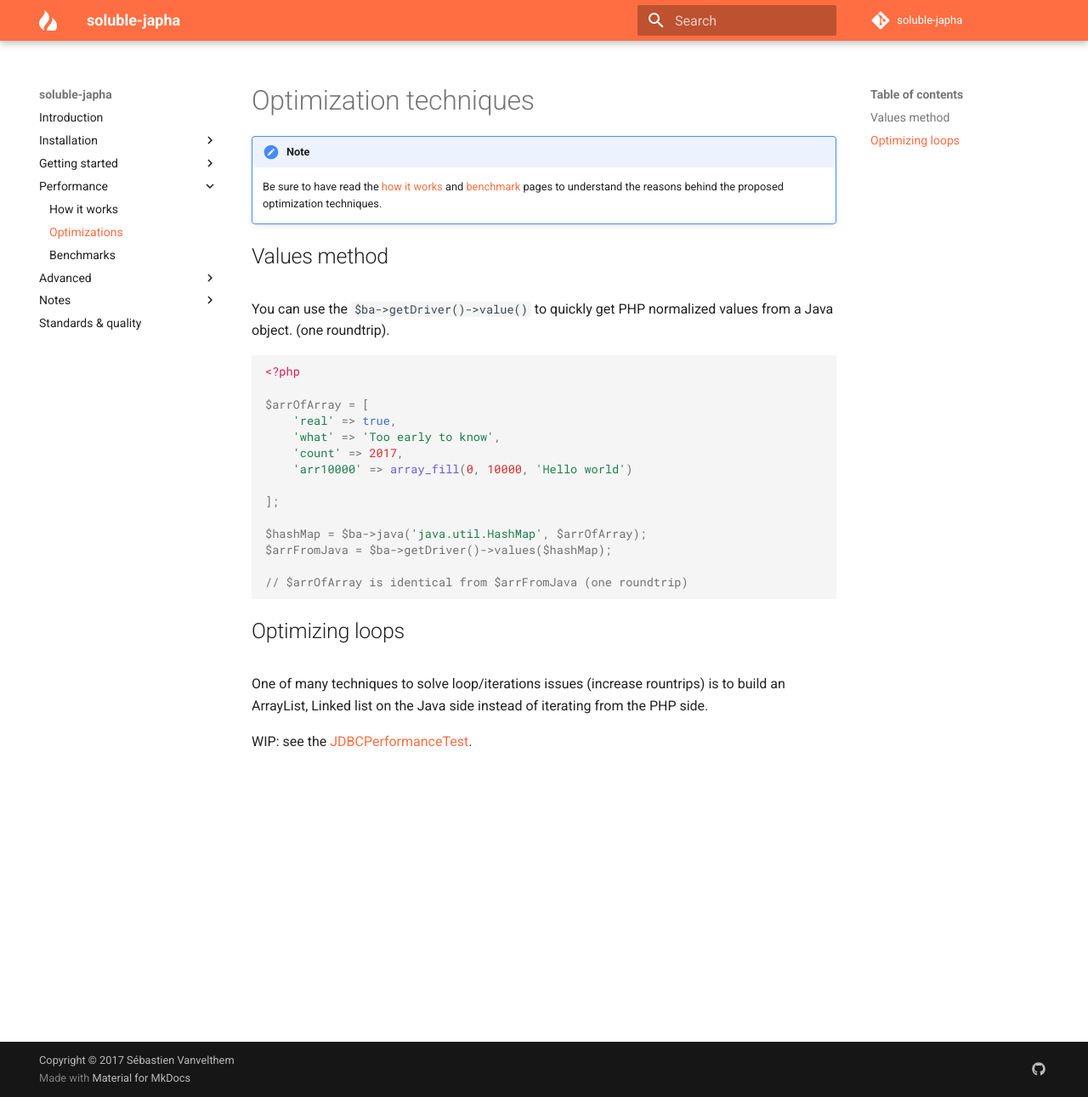
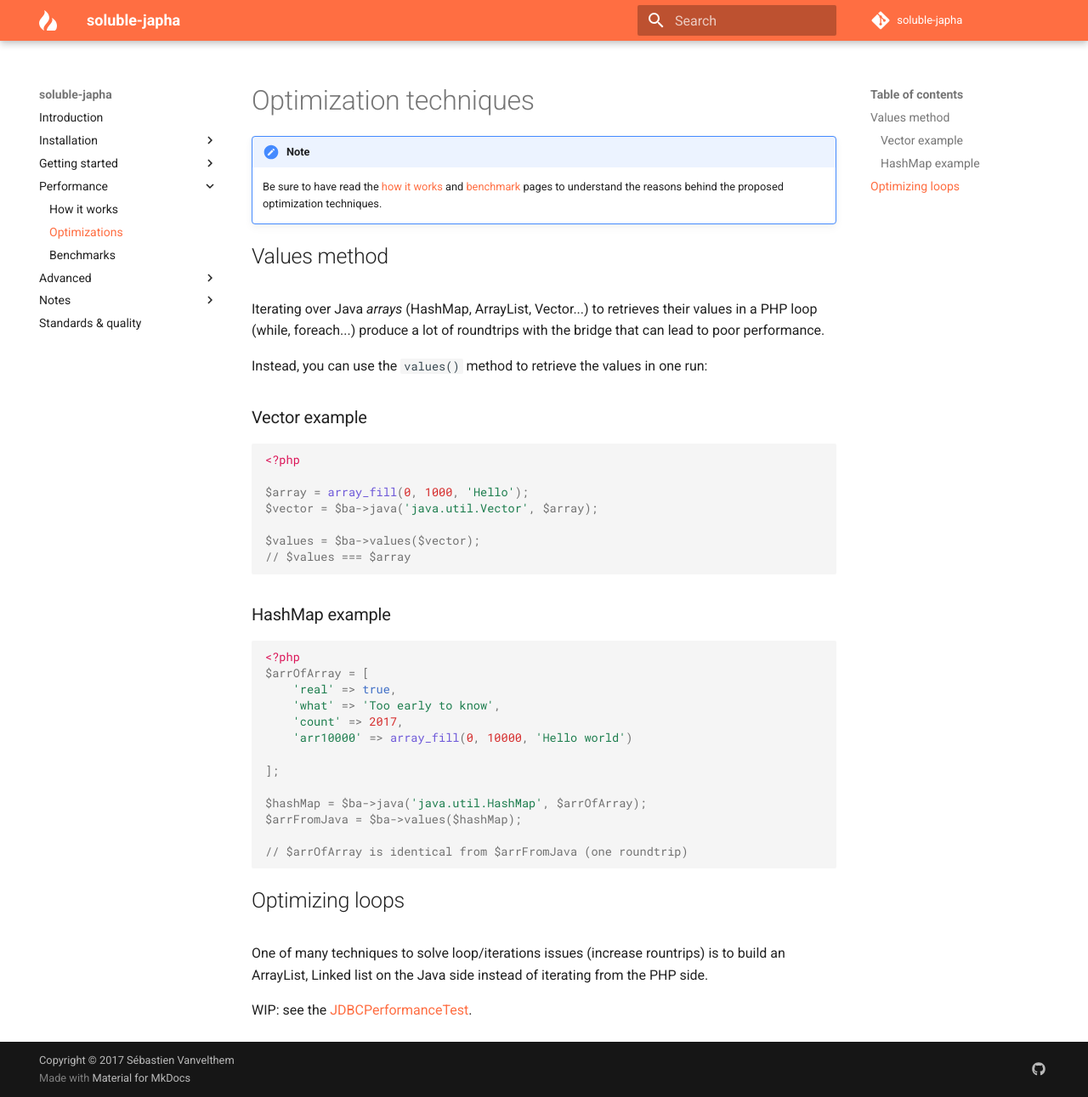
Before and after one commit to belgattitude/soluble-japha, an MkDocs documentation site: the page built from doc/language_optimizations.md, in a window 1280 px wide and 1291 px high. Shown: the whole window at 85% size. Built offline with MkDocs 1.6.1 and Material for MkDocs 9.7.7, drawn with Linux system fonts in a browser that asks for light colours; comment, search, counter and statistics services are not loaded; old or Windows-style settings are respelled for this version of MkDocs.

Commit message:
Exposing values() method, close #34

````diff
--- a/doc/language_optimizations.md
+++ b/doc/language_optimizations.md
@@ -7,11 +7,31 @@
 
 ## Values method
 
-You can use the `$ba->getDriver()->value()` to quickly get PHP normalized values from a Java object. (one roundtrip).
+Iterating over Java *arrays* (HashMap, ArrayList, Vector...) to retrieves
+their values in a PHP loop (while, foreach...) produce a lot of roundtrips
+with the bridge that can lead to poor performance.
+
+Instead, you can use the `values()` method to retrieve the values in one run:
+
+
+### Vector example
 
 ```php
 <?php
 
+$array = array_fill(0, 1000, 'Hello');
+$vector = $ba->java('java.util.Vector', $array);
+
+$values = $ba->values($vector);
+// $values === $array
+
+```
+
+### HashMap example
+
+
+```php
+<?php
 $arrOfArray = [
     'real' => true,
     'what' => 'Too early to know',
@@ -21,7 +41,7 @@ $arrOfArray = [
 ];
 
 $hashMap = $ba->java('java.util.HashMap', $arrOfArray);
-$arrFromJava = $ba->getDriver()->values($hashMap);
+$arrFromJava = $ba->values($hashMap);
 
 // $arrOfArray is identical from $arrFromJava (one roundtrip)
 ```
````
Also changed, not shown: 3 other files.
